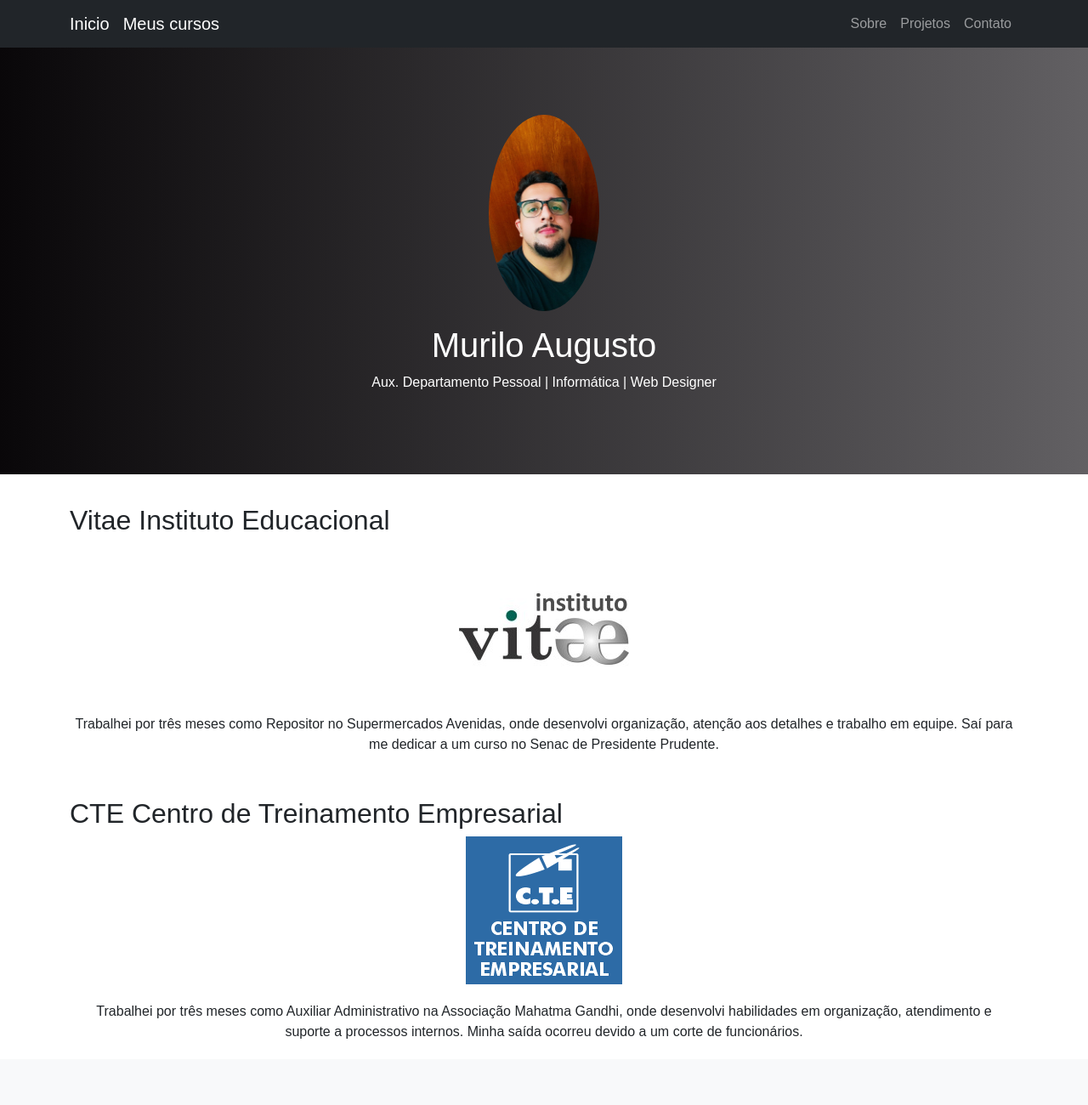
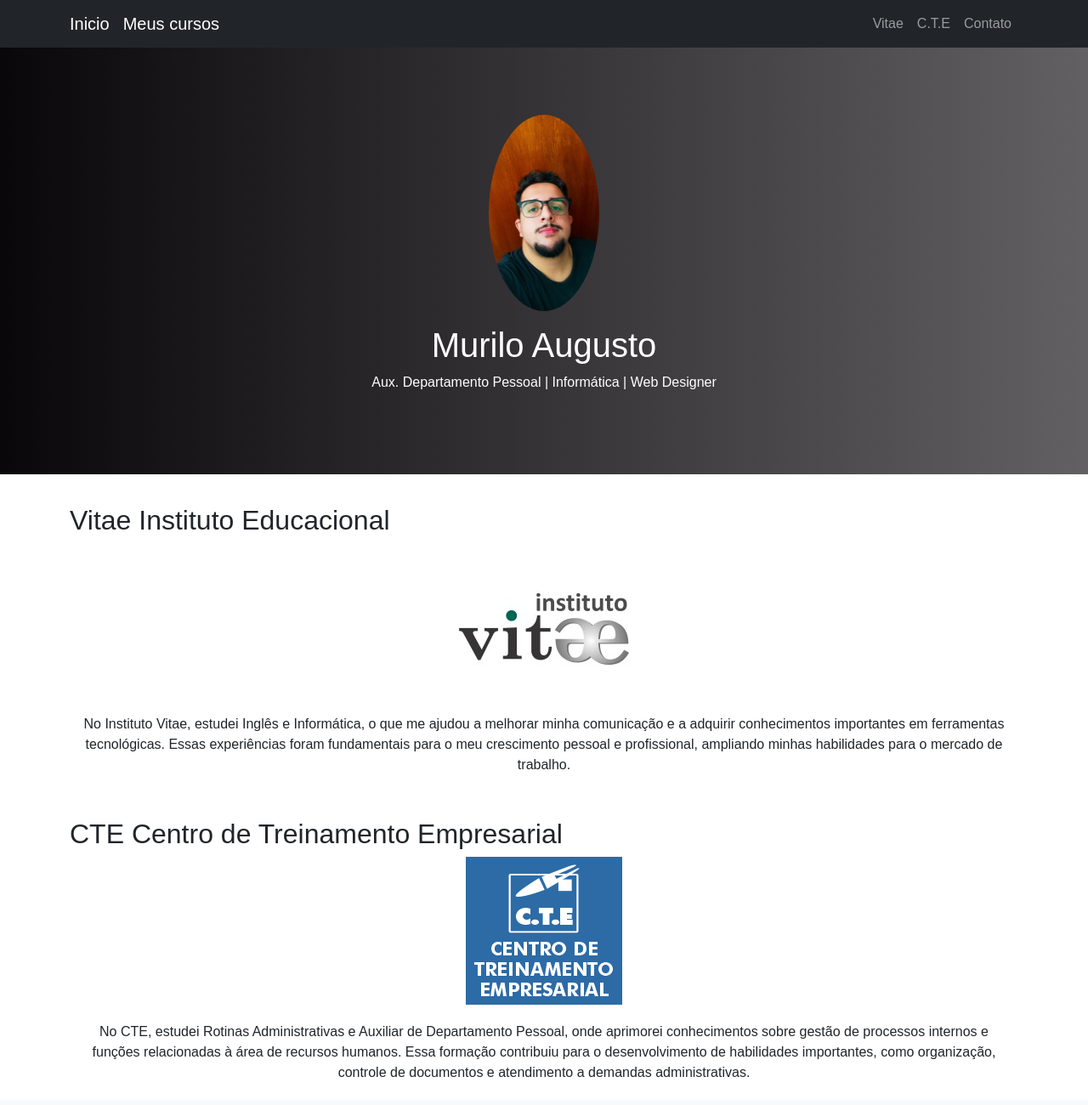
Before and after one commit to Murilim01/Novo_Repositorio, a plain HTML site: page assets/pages/cursos.html in a window 1280 px wide. Shown: the top 1300 px of the page at 85% size. Drawn offline with nearby package versions, Linux system fonts and the light colour scheme.

Commit message:
Continuação 12

```diff
--- a/assets/pages/cursos.html
+++ b/assets/pages/cursos.html
@@ -20,8 +20,8 @@
         </button>
         <div class="collapse navbar-collapse" id="navbarNav">
             <ul class="navbar-nav ms-auto">
-                <li class="nav-item"><a class="nav-link" href="#VITAE">Sobre</a></li>
-                <li class="nav-item"><a class="nav-link" href="#CTE">Projetos</a></li>
+                <li class="nav-item"><a class="nav-link" href="#VITAE">Vitae</a></li>
+                <li class="nav-item"><a class="nav-link" href="#CTE">C.T.E</a></li>
                 <li class="nav-item"><a class="nav-link" href="#contact">Contato</a></li>
             </ul>
         </div>
@@ -45,7 +45,7 @@
     <div>
     <img src="../img/VITAE.jfif" alt="VITAE">
     </div>
-    <p>Trabalhei por três meses como Repositor no Supermercados Avenidas, onde desenvolvi organização, atenção aos detalhes e trabalho em equipe. Saí para me dedicar a um curso no Senac de Presidente Prudente.</p>
+    <p>No Instituto Vitae, estudei Inglês e Informática, o que me ajudou a melhorar minha comunicação e a adquirir conhecimentos importantes em ferramentas tecnológicas. Essas experiências foram fundamentais para o meu crescimento pessoal e profissional, ampliando minhas habilidades para o mercado de trabalho.</p>
 </section>
 
 <section id="CTE" class="container text-center">
@@ -54,7 +54,7 @@
     <img src="../img/CTE.png" alt="CTE">
     </div>
     <div class="texto">
-    <p>Trabalhei por três meses como Auxiliar Administrativo na Associação Mahatma Gandhi, onde desenvolvi habilidades em organização, atendimento e suporte a processos internos. Minha saída ocorreu devido a um corte de funcionários.</p>
+    <p>No CTE, estudei Rotinas Administrativas e Auxiliar de Departamento Pessoal, onde aprimorei conhecimentos sobre gestão de processos internos e funções relacionadas à área de recursos humanos. Essa formação contribuiu para o desenvolvimento de habilidades importantes, como organização, controle de documentos e atendimento a demandas administrativas.</p>
     </div>
 </section>
 
```
